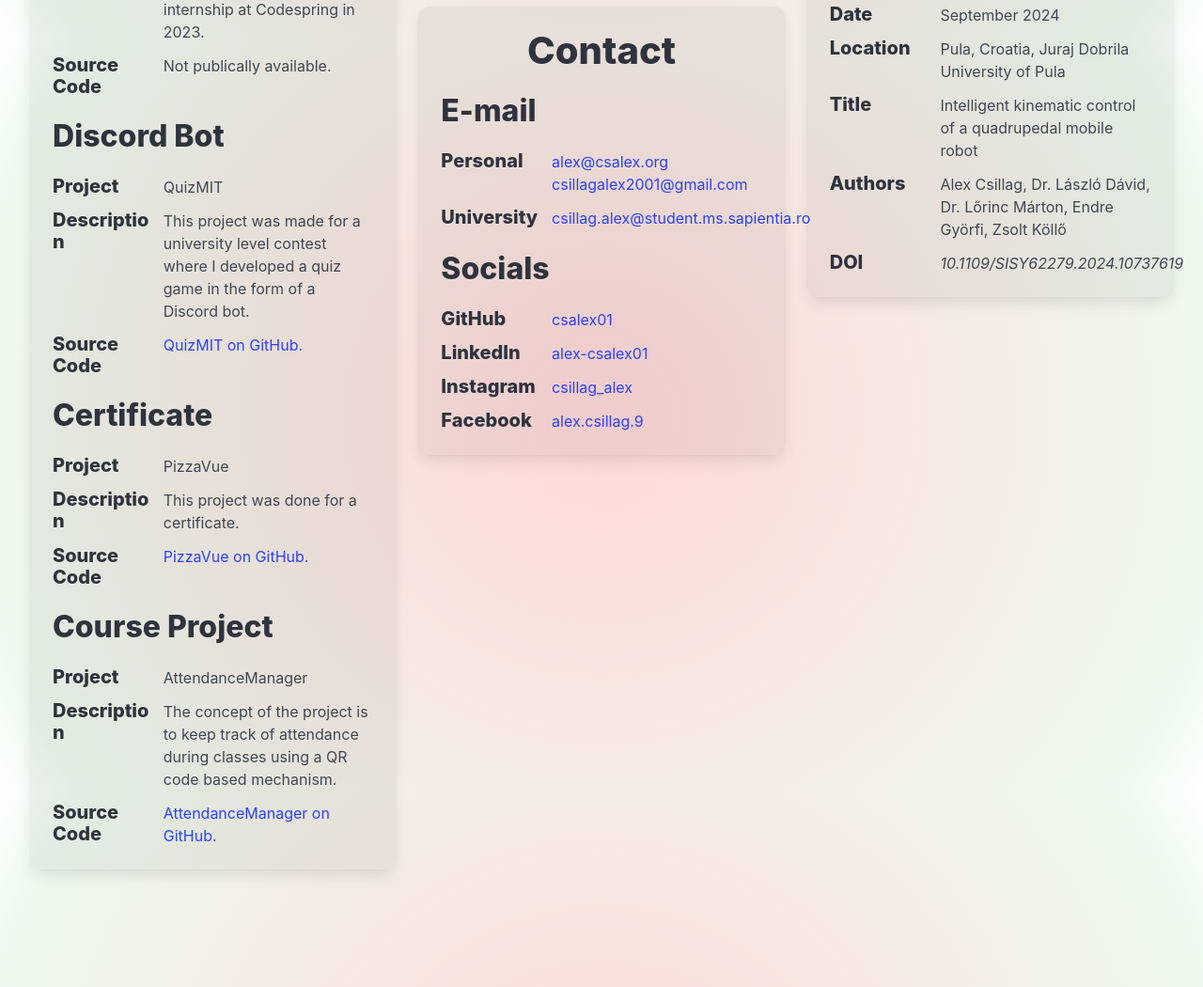
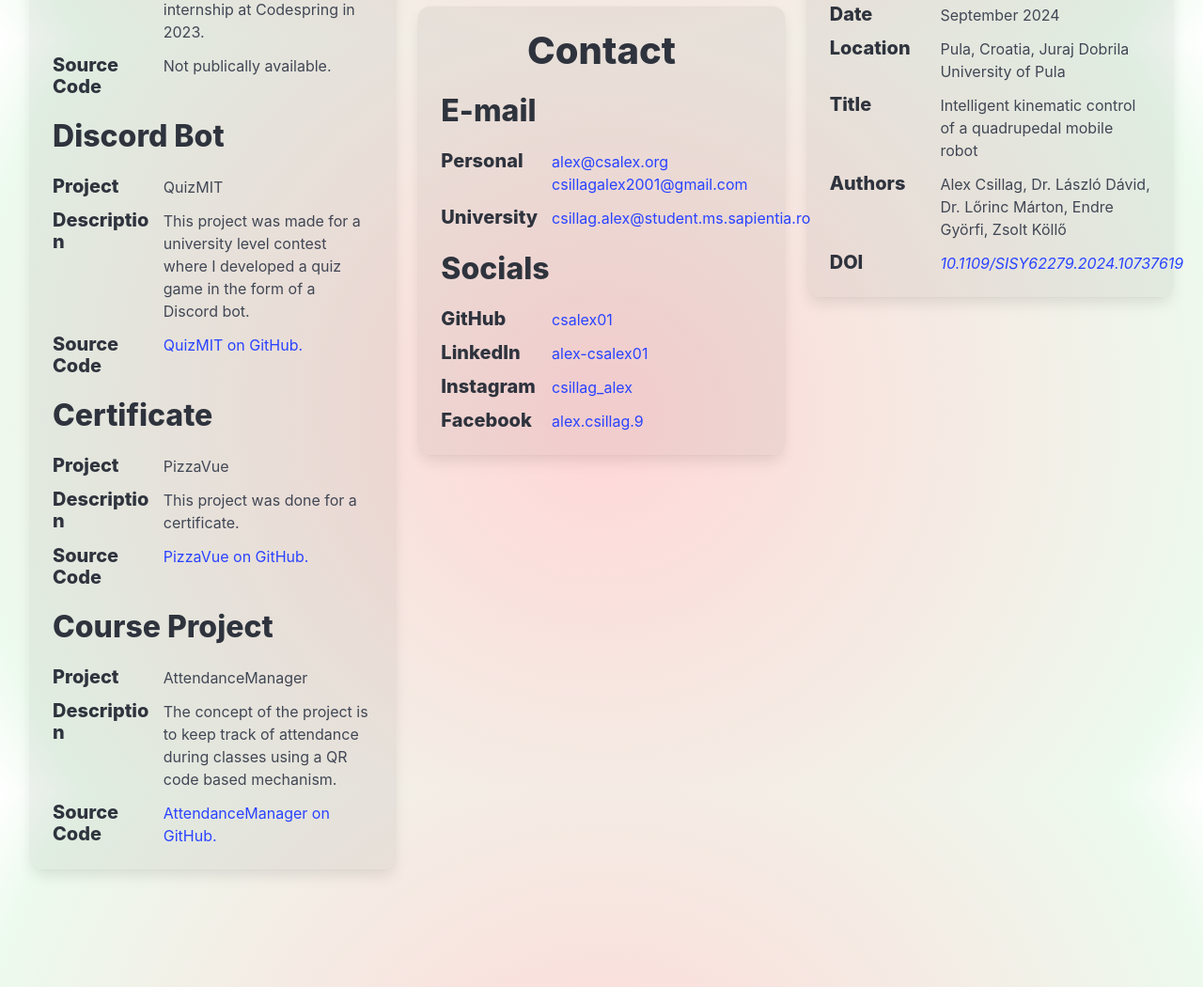
Before and after one commit to Csalex01/csalex.org, a website: page public/index.html in a window 1280 px wide. Shown: the part 2358-3408 px from the top of the page at 94% size. Drawn offline with nearby package versions, Linux system fonts and the light colour scheme.

Commit message:
Added target to DOI

```diff
--- a/package.json
+++ b/package.json
@@ -11,7 +11,8 @@
   "dependencies": {
     "dotenv": "^16.4.5",
     "express": "^4.19.2",
-    "firebase": "^10.12.1",
+    "firebase": "^10.14.1",
+    "firebase-tools": "^1.2.0",
     "nodemon": "^3.1.0"
   }
 }
--- a/public/index.html
+++ b/public/index.html
@@ -808,7 +808,7 @@
 									<strong class="title is-5">DOI</strong>
 								</div>
 								<div class="cell is-col-span-2">
-									<i>10.1109/SISY62279.2024.10737619</i>
+									<a href="https://doi.org/10.1109/SISY62279.2024.10737619" target="_blank"><i>10.1109/SISY62279.2024.10737619</i></a>
 								</div>
 							</div>
 						</div>
```
Also changed, not shown: 2 other files.
